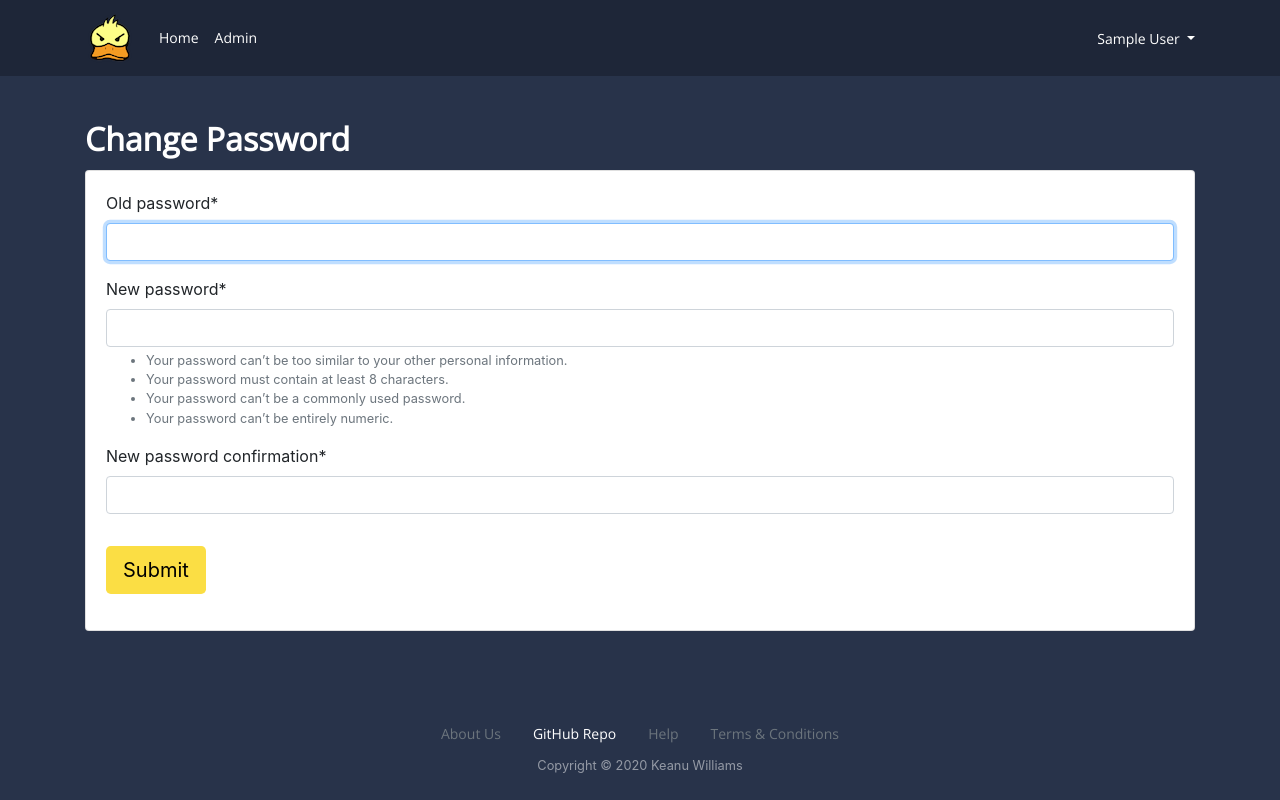
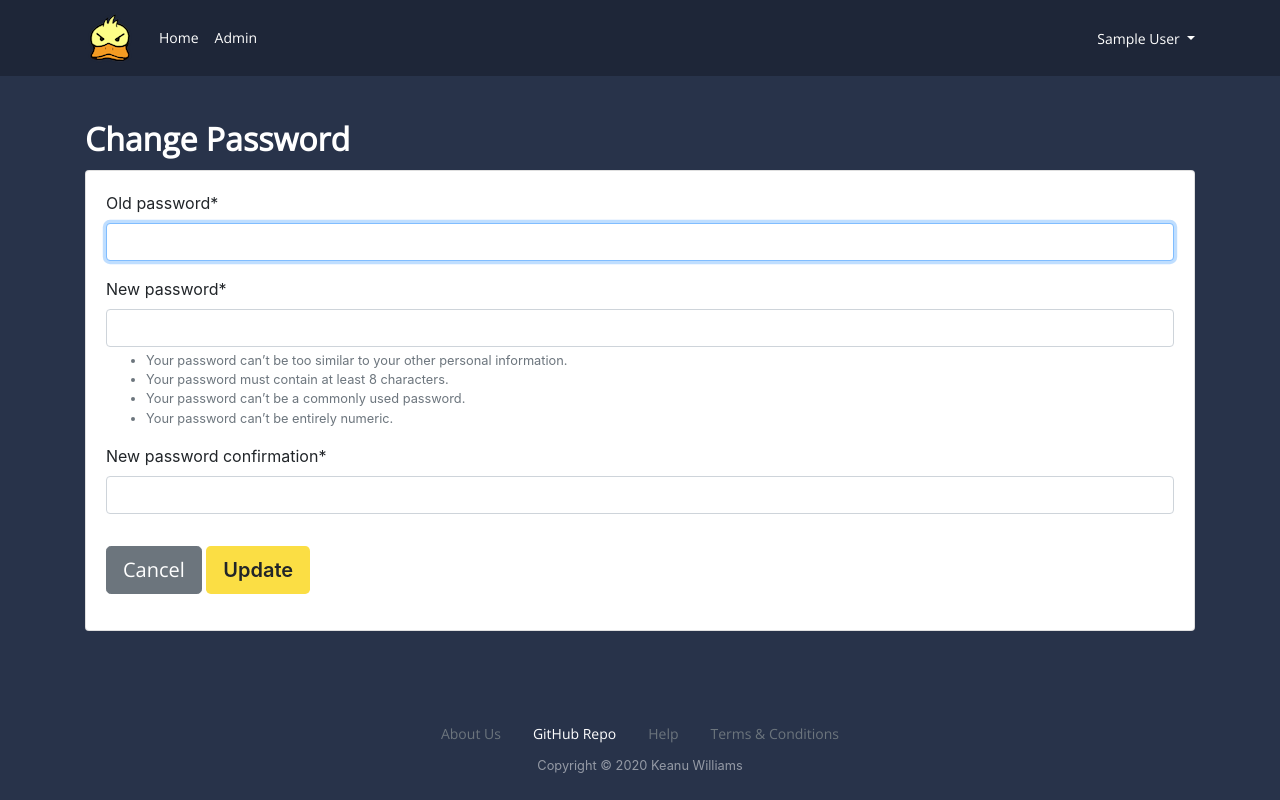
Before and after one commit to keanuwilliams/Billed-Fitness-Log, a Django app: page /change-password/ in a window 1280 px wide. Run offline with Django 3.2, Linux system fonts and the light colour scheme; the visitor is signed in with stand-in values (Sample User, id 1); some libraries are stand-ins or nearby versions.

Commit message:
Fixed styling for buttons

```diff
--- a/bfl/users/static/users/main.css
+++ b/bfl/users/static/users/main.css
@@ -6,7 +6,7 @@
 
 .site {
     display: flex;
-    background-color: #28334aff;
+    background-color: #28334a;
     flex-direction: column;
     min-height: 100vh;
 }
@@ -45,6 +45,16 @@
 
 .settings-item {
   color: black;
+}
+
+#form-button {
+  background-color: #fbde44;
+  font-weight: 600;
+}
+
+#form-button:hover {
+  background-color: #e1bc05;
+  font-weight: 600;
 }
 
 /* Apply Open Sans to Website */
--- a/bfl/users/templates/users/base.html
+++ b/bfl/users/templates/users/base.html
@@ -11,7 +11,7 @@
     integrity="sha384-JcKb8q3iqJ61gNV9KGb8thSsNjpSL0n8PARn9HuZOnIxN0hoP+VmmDGMN5t9UJ0Z" crossorigin="anonymous">
 
     <!-- Static CSS -->
-    <link rel="stylesheet" type="text/css" href="{% static 'users/main.css' %}">
+    <link rel="stylesheet" type="text/css" href="{% static 'users/main.css' %}?20200923">
 
     <!-- Fonts -->
     <link rel="stylesheet" type="text/css" href="//fonts.googleapis.com/css?family=Open+Sans" />
--- a/bfl/users/templates/users/change_password.html
+++ b/bfl/users/templates/users/change_password.html
@@ -15,7 +15,8 @@
           {{ form | crispy }}
         </fieldset>
         <div class="form-group">
-          <button class="btn btn-lg" style="background-color: #fbde44ff; color: black;" type="submit">Submit</button>
+          <a class="btn btn-lg btn-secondary" href="{% url 'settings' %}" role="button">Cancel</a>
+          <button id="form-button" class="btn btn-lg" type="submit">Update</button>
         </div>
       </form>
     </div>
--- a/bfl/users/templates/users/edit-profile.html
+++ b/bfl/users/templates/users/edit-profile.html
@@ -19,8 +19,8 @@
         {{ profile_form | crispy }}
       </fieldset>
       <div class="form-group">
-        <a class="btn btn-secondary active" href="{% url 'profile' %}" role="button">Cancel</a>
-        <button class="btn" style="background-color: #fbde44ff; font-weight: bold; padding: 7px;" type="submit">Update</button>
+        <a class="btn btn-lg btn-secondary" href="{% url 'profile' %}" role="button">Cancel</a>
+        <button id="form-button" class="btn btn-lg" type="submit">Update</button>
       </div>
     </form>
   </div>
--- a/bfl/users/templates/users/landing.html
+++ b/bfl/users/templates/users/landing.html
@@ -11,7 +11,7 @@
     integrity="sha384-JcKb8q3iqJ61gNV9KGb8thSsNjpSL0n8PARn9HuZOnIxN0hoP+VmmDGMN5t9UJ0Z" crossorigin="anonymous">
 
     <!-- Static CSS -->
-    <link rel="stylesheet" type="text/css" href="{% static 'users/main.css' %}">
+    <link rel="stylesheet" type="text/css" href="{% static 'users/main.css' %}?20200923">
 
     <!-- Fonts -->
     <link rel="stylesheet" type="text/css" href="//fonts.googleapis.com/css?family=Open+Sans" />
@@ -39,8 +39,8 @@
                 </h1>
                 <h1 class="card-title" style="font-size: 55px; line-height: 50px;">TRACK ALL OF YOUR WORKOUTS</h1>
                 <h2 class="card-content" style="font-size: 30px; line-height: 50px;">It is easy, free, and just a few clicks away!</h2>
-                <a role="button" class="btn btn-lg" href="{% url 'register' %}"
-                style="padding: 10px 30px 10px 30px; margin: 10px 0 5px; background-color: #fbde44ff; color: black;">
+                <a id="form-button" role="button" class="btn btn-lg" href="{% url 'register' %}"
+                style="padding: 10px 30px 10px 30px; margin: 10px 0 5px; font-weight: 600;">
                   Get Started
                 </a>
                 <br/>
--- a/bfl/users/templates/users/login.html
+++ b/bfl/users/templates/users/login.html
@@ -20,7 +20,7 @@
           {{ form | crispy }}
         </fieldset>
         <div class="form-group">
-          <button class="btn btn-lg" style="background-color: #fbde44ff; color: black;" type="submit">Submit</button>
+          <button id="form-button" class="btn btn-lg" type="submit">Login</button>
         </div>
       </form>
     </div>
--- a/bfl/users/templates/users/register.html
+++ b/bfl/users/templates/users/register.html
@@ -20,7 +20,7 @@
           {{ form | crispy }}
         </fieldset>
         <div class="form-group">
-          <button class="btn btn-lg" style="background-color: #fbde44ff; color: black;" type="submit">Submit</button>
+          <button id="form-button" class="btn btn-lg" type="submit">Sign Up</button>
         </div>
       </form>
     </div>
```
